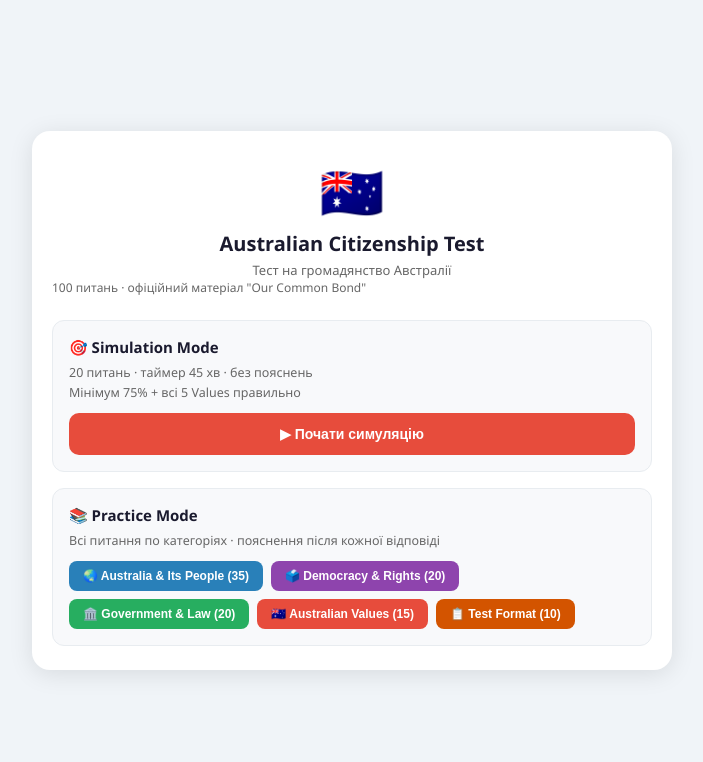
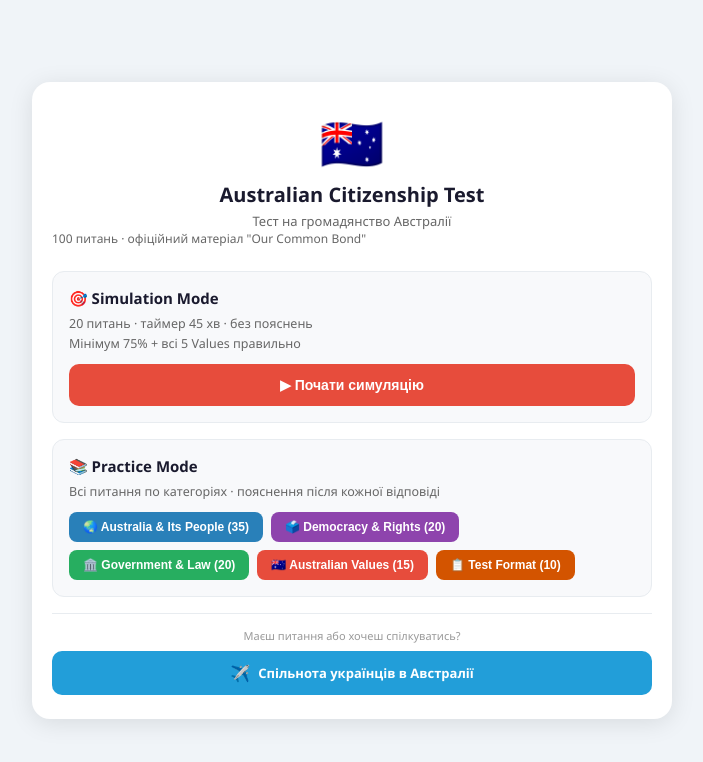
Before and after one commit to afinskiy/au-citizenship-test, a React (Vite) app: page / in a window 1280 px wide. Shown: the top 762 px of the page, without its empty margins (288-991 px from the left). Built offline with nearby package versions, Linux system fonts and the light colour scheme.

Commit message:
Add files via upload

```diff
--- a/src/App.jsx
+++ b/src/App.jsx
@@ -1161,6 +1161,14 @@ export default function App() {
             ))}
           </div>
         </div>
+
+              <div style={{ borderTop:"0.5px solid #e8ecf0", paddingTop:14, marginTop:16 }}>
+                <div style={{ fontSize:11, color:"#999", textAlign:"center", marginBottom:8 }}>Маєш питання або хочеш спілкуватись?</div>
+                <a href="https://t.me/uainau" target="_blank" rel="noopener noreferrer"
+                  style={{ display:"flex", alignItems:"center", justifyContent:"center", gap:8, background:"#229ED9", color:"white", borderRadius:10, padding:11, fontSize:13, fontWeight:600, textDecoration:"none" }}>
+                  <span style={{ fontSize:16 }}>✈️</span> Спільнота українців в Австралії
+                </a>
+              </div>
       </div>
     </div>
   );
@@ -1261,6 +1269,14 @@ export default function App() {
           <div style={{ color:"#999", fontSize:11, textAlign:"center", marginTop:10 }}>
             ✅ {score} correct · {wrong.length} wrong
           </div>
+
+          <div style={{ borderTop:"0.5px solid #e8ecf0", paddingTop:14, marginTop:16 }}>
+            <div style={{ fontSize:11, color:"#999", textAlign:"center", marginBottom:8 }}>Маєш питання або хочеш спілкуватись?</div>
+            <a href="https://t.me/uainau" target="_blank" rel="noopener noreferrer"
+              style={{ display:"flex", alignItems:"center", justifyContent:"center", gap:8, background:"#229ED9", color:"white", borderRadius:10, padding:11, fontSize:13, fontWeight:600, textDecoration:"none" }}>
+              <svg width="18" height="18" viewBox="0 0 24 24" fill="white" style={{flexShrink:0}}><path d="M12 0C5.373 0 0 5.373 0 12s5.373 12 12 12 12-5.373 12-12S18.627 0 12 0zm5.562 8.248l-2.013 9.483c-.145.658-.537.818-1.084.508l-3-2.21-1.447 1.394c-.16.16-.295.295-.605.295l.213-3.053 5.56-5.023c.242-.213-.054-.333-.373-.12L7.08 14.4l-2.95-.924c-.64-.203-.654-.64.136-.948l11.527-4.447c.535-.194 1.003.13.769.167z"/></svg> Спільнота українців в Австралії
+            </a>
+          </div>
         </div>
       </div>
     );
@@ -1312,6 +1328,14 @@ export default function App() {
             <button onClick={()=>setScreen("menu")} style={{ ...S.btn, flex:1, background:"#2a2a2a" }}>← Menu</button>
             <button onClick={startSim} style={{ ...S.btn, flex:1, background:"#e74c3c" }}>🔄 Try Again</button>
           </div>
+
+          <div style={{ borderTop:"0.5px solid #e8ecf0", paddingTop:14, marginTop:16 }}>
+            <div style={{ fontSize:11, color:"#999", textAlign:"center", marginBottom:8 }}>Маєш питання або хочеш спілкуватись?</div>
+            <a href="https://t.me/uainau" target="_blank" rel="noopener noreferrer"
+              style={{ display:"flex", alignItems:"center", justifyContent:"center", gap:8, background:"#229ED9", color:"white", borderRadius:10, padding:11, fontSize:13, fontWeight:600, textDecoration:"none" }}>
+              <svg width="18" height="18" viewBox="0 0 24 24" fill="white" style={{flexShrink:0}}><path d="M12 0C5.373 0 0 5.373 0 12s5.373 12 12 12 12-5.373 12-12S18.627 0 12 0zm5.562 8.248l-2.013 9.483c-.145.658-.537.818-1.084.508l-3-2.21-1.447 1.394c-.16.16-.295.295-.605.295l.213-3.053 5.56-5.023c.242-.213-.054-.333-.373-.12L7.08 14.4l-2.95-.924c-.64-.203-.654-.64.136-.948l11.527-4.447c.535-.194 1.003.13.769.167z"/></svg> Спільнота українців в Австралії
+            </a>
+          </div>
         </div>
       </div>
     );
@@ -1346,6 +1370,14 @@ export default function App() {
             <button onClick={()=>setScreen("menu")} style={{ ...S.btn, flex:1, background:"#2a2a2a" }}>← Menu</button>
             <button onClick={()=>startPrac(pracCat)} style={{ ...S.btn, flex:1, background: CAT_COLOR[pracCat]||"#555" }}>🔄 Ще раз</button>
           </div>
+
+          <div style={{ borderTop:"0.5px solid #e8ecf0", paddingTop:14, marginTop:16 }}>
+            <div style={{ fontSize:11, color:"#999", textAlign:"center", marginBottom:8 }}>Маєш питання або хочеш спілкуватись?</div>
+            <a href="https://t.me/uainau" target="_blank" rel="noopener noreferrer"
+              style={{ display:"flex", alignItems:"center", justifyContent:"center", gap:8, background:"#229ED9", color:"white", borderRadius:10, padding:11, fontSize:13, fontWeight:600, textDecoration:"none" }}>
+              <svg width="18" height="18" viewBox="0 0 24 24" fill="white" style={{flexShrink:0}}><path d="M12 0C5.373 0 0 5.373 0 12s5.373 12 12 12 12-5.373 12-12S18.627 0 12 0zm5.562 8.248l-2.013 9.483c-.145.658-.537.818-1.084.508l-3-2.21-1.447 1.394c-.16.16-.295.295-.605.295l.213-3.053 5.56-5.023c.242-.213-.054-.333-.373-.12L7.08 14.4l-2.95-.924c-.64-.203-.654-.64.136-.948l11.527-4.447c.535-.194 1.003.13.769.167z"/></svg> Спільнота українців в Австралії
+            </a>
+          </div>
         </div>
       </div>
     );
```
